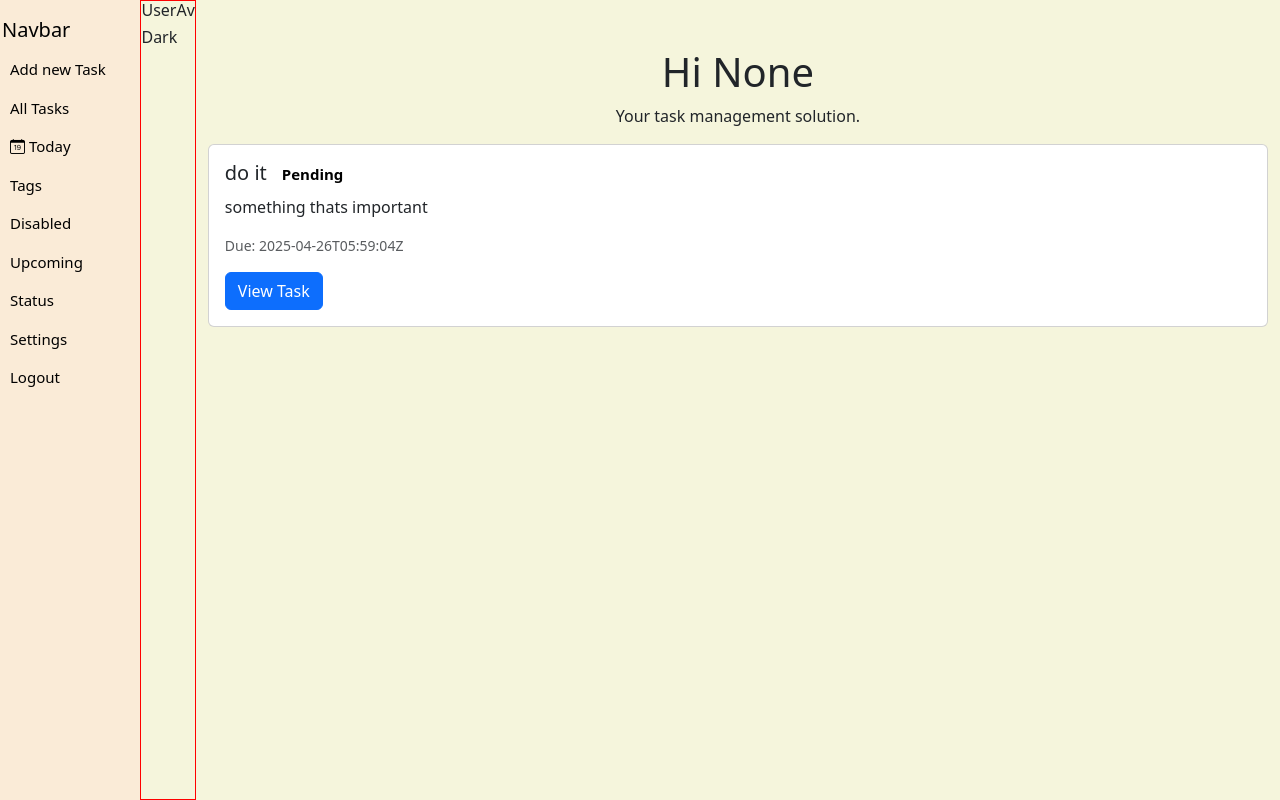
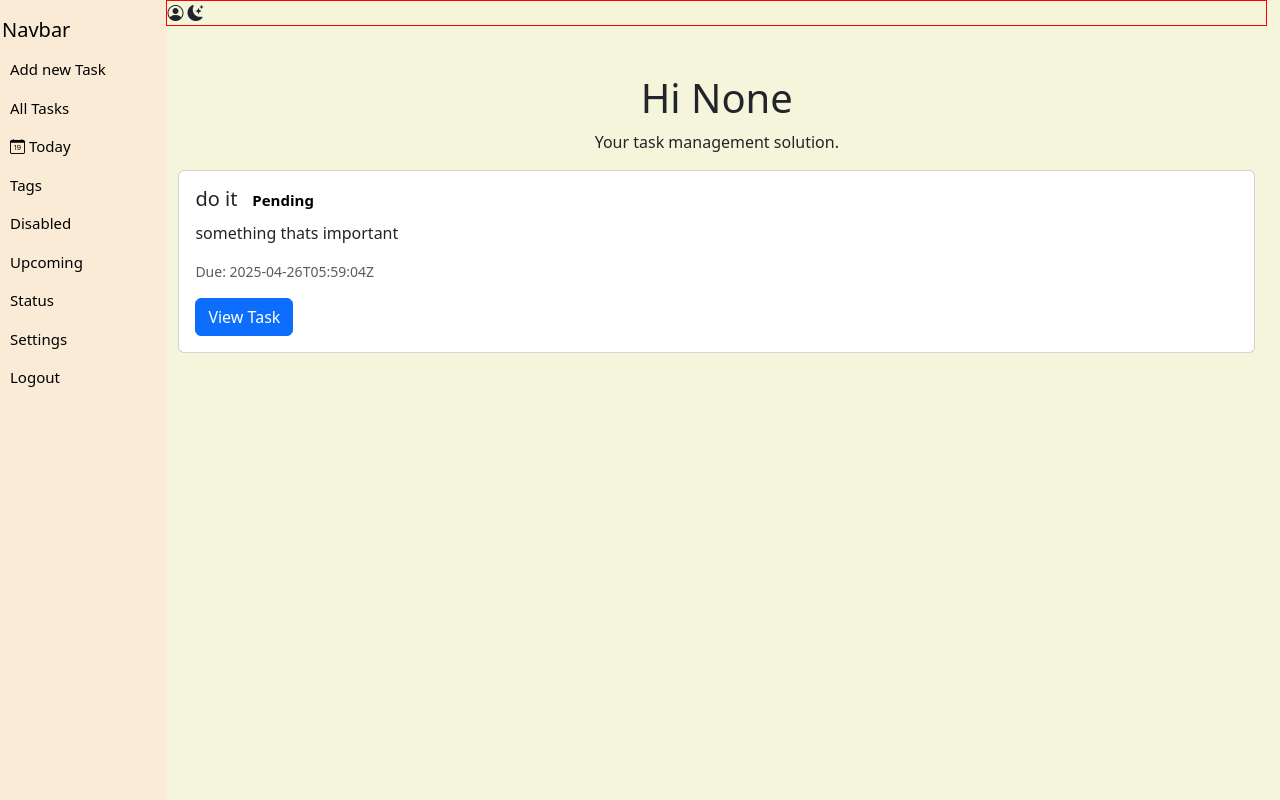
Before and after one commit to gsiri-jack/Taskly, a Django app: page /base/ in a window 1280 px wide. Run offline with Django 5.2, Linux system fonts and the light colour scheme; data comes from the database, SQL or seed files in the repository; some libraries are stand-ins or nearby versions.

Commit message:
UI adjustments

```diff
--- a/taskly/base/static/style.css
+++ b/taskly/base/static/style.css
@@ -34,6 +34,10 @@
     padding: 2px;
 }
 
+.content{
+    width: 86vw;
+}
+
 .topMenu{
     border: 1px solid red;
 }
--- a/taskly/base/templates/base/base.html
+++ b/taskly/base/templates/base/base.html
@@ -3,43 +3,58 @@
 {% bootstrap_css %}
 {% bootstrap_javascript %}
 
-
 <!DOCTYPE html>
 <html lang="en">
   <head>
-    <meta charset="UTF-8">
-    <meta name="viewport" content="width=device-width, initial-scale=1.0">
+    <meta charset="UTF-8" />
+    <meta name="viewport" content="width=device-width, initial-scale=1.0" />
     <title>Document</title>
-    <link rel="stylesheet" href="{% static 'style.css' %}">
+    <link rel="stylesheet" href="{% static 'style.css' %}" />
     <!-- Bootstrap Icons CDN -->
-<link rel="stylesheet" href="https://cdn.jsdelivr.net/npm/bootstrap-icons@1.11.1/font/bootstrap-icons.css">
-
+    <link
+      rel="stylesheet"
+      href="https://cdn.jsdelivr.net/npm/bootstrap-icons@1.11.1/font/bootstrap-icons.css"
+    />
   </head>
   <body>
-
     {% block body %}
     <div class="body">
       {% block menubar %}
       <div class="menuCont">
-
-        <nav class="navbar navbar-expand-lg  sidebar">
-            <div class="container-fluid" style="display: flex; flex-direction: column;">
+        <nav class="navbar navbar-expand-lg sidebar">
+          <div
+            class="container-fluid"
+            style="display: flex; flex-direction: column"
+          >
             <a class="navbar-brand" href="#">Navbar</a>
-              <button class="navbar-toggler" type="button" data-bs-toggle="collapse"
-                data-bs-target="#navbarNav" aria-controls="navbarNav" aria-expanded="false"
-                aria-label="Toggle navigation">
+            <button
+              class="navbar-toggler"
+              type="button"
+              data-bs-toggle="collapse"
+              data-bs-target="#navbarNav"
+              aria-controls="navbarNav"
+              aria-expanded="false"
+              aria-label="Toggle navigation"
+            >
               <span class="navbar-toggler-icon"></span>
             </button>
             <div class="collapse navbar-collapse" id="navbarNav">
-                <ul class="navbar-nav" style="display: flex; flex-direction: column;">
+              <ul
+                class="navbar-nav"
+                style="display: flex; flex-direction: column"
+              >
                 <li class="nav-item">
                   <a class="nav-link" href="#">Add new Task</a>
                 </li>
                 <li class="nav-item">
-                    <a class="nav-link active" aria-current="page" href="#">All Tasks</a>
+                  <a class="nav-link active" aria-current="page" href="#"
+                    >All Tasks</a
+                  >
                 </li>
                 <li class="nav-item">
-                    <a class="nav-link" href="#"><i class="bi bi-calendar-date"> </i>Today</a>
+                  <a class="nav-link" href="#"
+                    ><i class="bi bi-calendar-date"> </i>Today</a
+                  >
                 </li>
                 <li class="nav-item">
                   <a class="nav-link" href="#">Tags</a>
@@ -63,21 +78,25 @@
             </div>
           </div>
         </nav>
-
-
-
-    </div>
-    <div class="topMenu">
-      <h6>UserAv</h6>
-      <h6>Dark</h6>
-    </div>
-    {% endblock %}
-
-    {% block content %}
-    {% endblock %}
-
       </div>
 
-    {% endblock %}
+      {% endblock menubar%}
+      {% block content %}
+        <div class="content">
+          {% block topmenu%}
+            <div class="topMenu">
+              <a><i class="bi bi-person-circle"></i></a>
+              <a><i class="bi bi-moon-stars-fill"></i></a>
+            </div>
+          {% endblock topmenu %}
+
+          {% block dashboard %}
+
+          {% endblock dashboard %}
+        </div>
+      {% endblock content %}
+    </div>
+
+    {% endblock body%}
   </body>
 </html>
--- a/taskly/base/templates/base/index.html
+++ b/taskly/base/templates/base/index.html
@@ -1,7 +1,7 @@
 {% extends 'base/base.html' %}
 
 
-{% block content %}
+{% block dashboard %}
     <div class="container mt-5">
         <h1 class="text-center">Hi {{username}} </h1>
         <p class="text-center">Your task management solution.</p>
--- a/taskly/base/urls.py
+++ b/taskly/base/urls.py
@@ -1,5 +1,6 @@
 from django.urls import path, include
 from . import views
+from django.conf.urls.static import static
 
 urlpatterns = [
     path('', views.index, name='index'),
```
Lines whose indentation alone changed are shown as unchanged.
